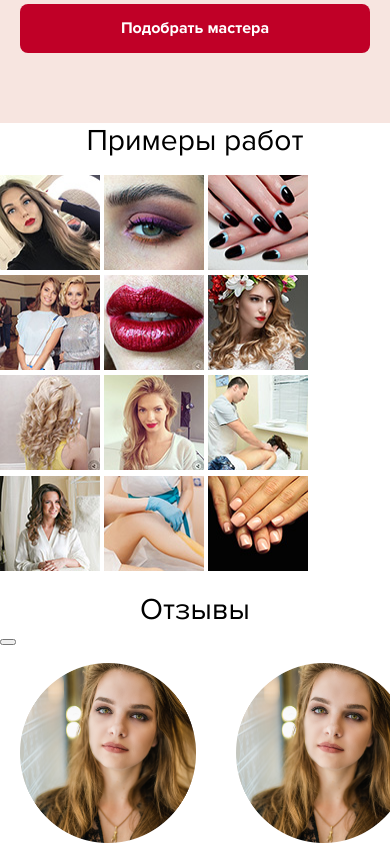
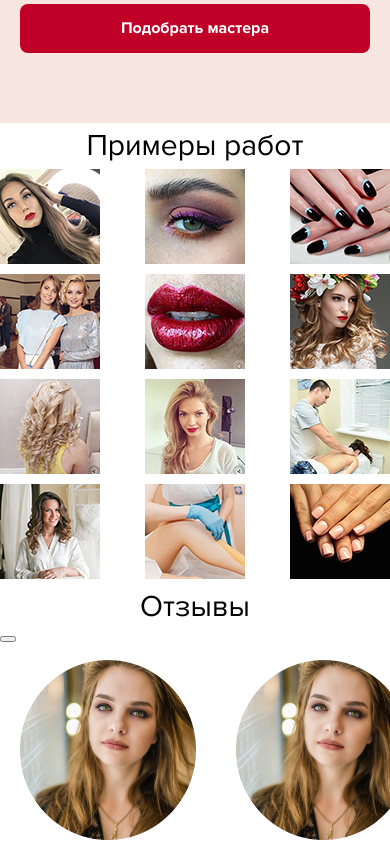
Before and after one commit to Alivander/profi.ru, a website: page source/index.html in a window 390 px wide. Shown: the part 2600-3458 px from the top of the page. Drawn offline with nearby package versions, Linux system fonts and the light colour scheme; files that its build step writes are made by us from their sources.

Commit message:
adds mobile styles for examples block

```diff
--- /dev/null
+++ b/source/sass/blocks/examples.scss
@@ -0,0 +1,24 @@
+.m8-examples {
+  padding: 5px 0 0;
+}
+
+.m8-examples__title {
+  margin-bottom: 5px;
+}
+
+.m8-examples__list {
+  display: flex;
+  justify-content: space-between;
+  align-items: flex-start;
+  flex-wrap: wrap;
+  margin: 0;
+  padding: 0;
+}
+
+.m8-examples__image {
+  display: block;
+  width: 100px;
+  height: 95px;
+  margin-bottom: 10px;
+  object-fit: cover;
+}
--- a/source/sass/style.scss
+++ b/source/sass/style.scss
@@ -11,3 +11,4 @@
 @import "blocks/swiper";
 @import "blocks/slider";
 @import "blocks/promotion";
+@import "blocks/examples";
```
